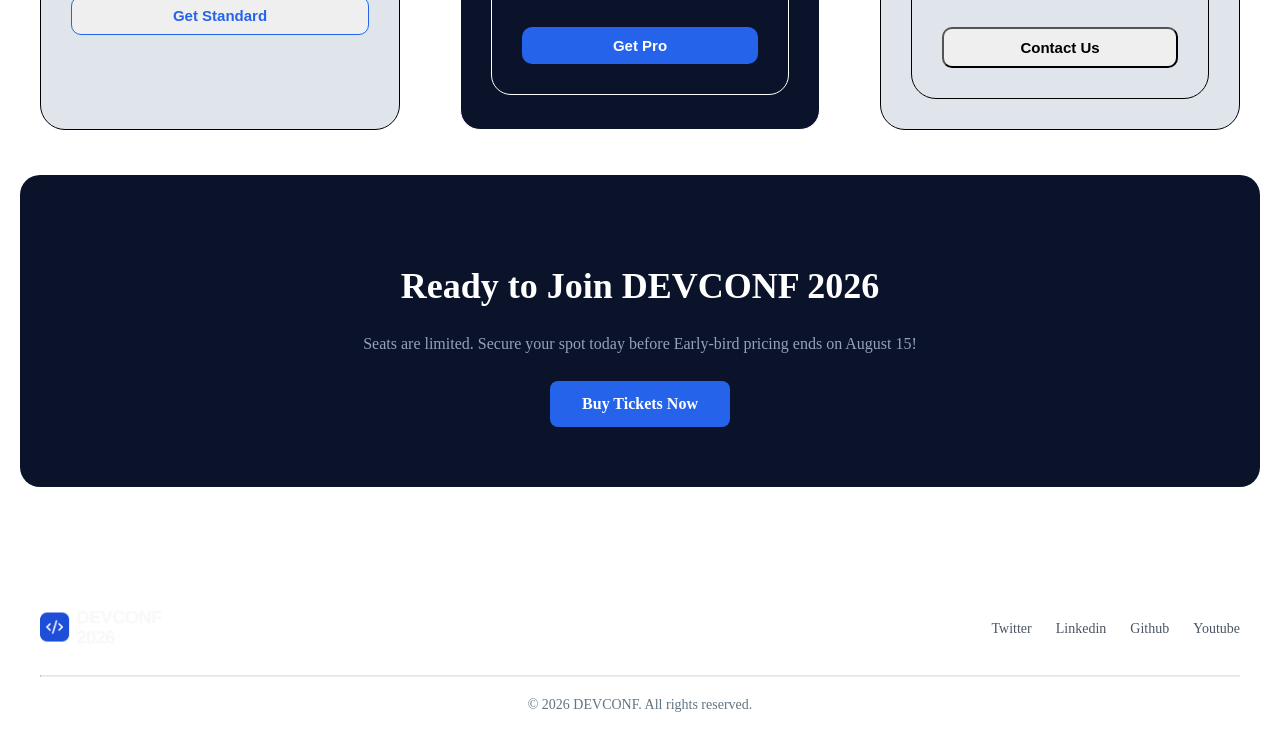
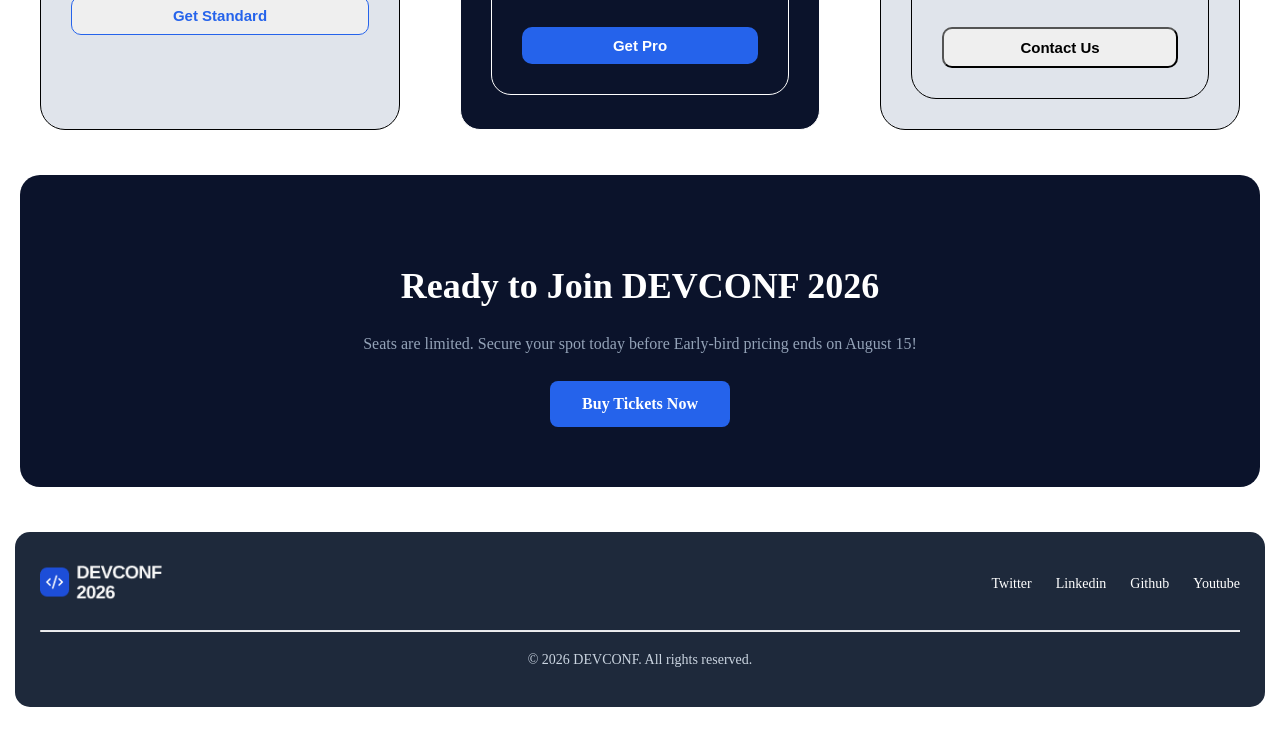
Before and after one commit to HImel2008bd/B14-A01-Dev-Conference-2026, a plain HTML site: page index.html in a window 1280 px wide. Shown: the part 2545-3295 px from the top of the page. Drawn offline with Linux system fonts and the light colour scheme.

Commit message:
Update website

```diff
--- a/style.css
+++ b/style.css
@@ -272,9 +272,11 @@
 /* footter section */
 /* Footer Section Styling */
 .site-footer {
-    margin-top: 80px;
-    padding-top: 40px;
-    padding-bottom: 30px;
+    margin-top: 40px;
+    background-color: #1e293b;
+    padding: 25px;
+    border-radius: 15px;
+    padding-top: 30px;
 }
 
 .footer-top {
@@ -295,7 +297,7 @@
 }
 
 .footer-socials a {
-    color: #4b5563;
+    color: #ffffff;
     text-decoration: none;
     font-size: 14px;
     font-weight: 500;
@@ -303,7 +305,7 @@
 }
 
 .footer-socials a:hover {
-    color: #2563eb;
+    color: #60a5fa;
 }
 
 /* horizontal line */
@@ -315,6 +317,7 @@
 /* coppyright massage */
 .footer-bottom {
     text-align: center;
-    color: #627480;
+    color: #cbd5e1;
     font-size: 14px;
+    margin-top: 20px;
 }
```
